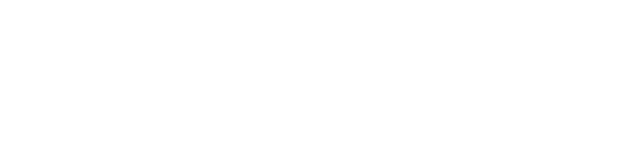
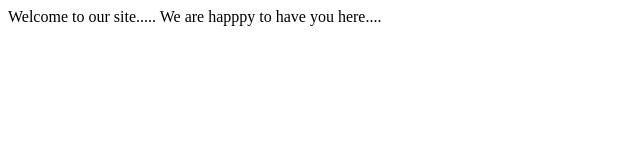
Before and after one commit to mohitzade/myRepo1, a plain HTML site: page index.html in a window 1280 px wide. Shown: the whole page, without its empty margins (0-640 px from the left). Drawn offline with Linux system fonts and the light colour scheme.

Commit message:
Update index.html

```diff
--- a/index.html
+++ b/index.html
@@ -1,4 +1,6 @@
 <html>
 <head></head>
+ Welcome to our site.....
+  We are happpy to have you here....
 <body></body>
 </html>
```
